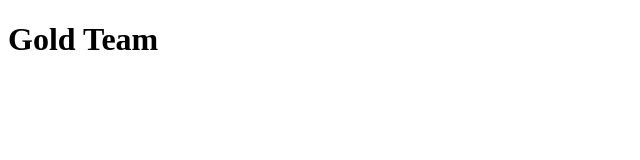
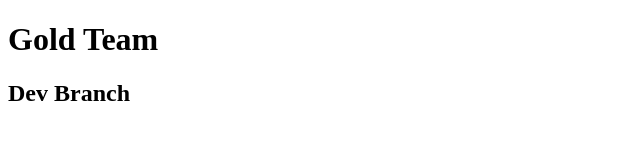
Before and after one commit to alisaidmoha1/goldteam, a plain HTML site: page index.html in a window 1280 px wide. Shown: the whole page, without its empty margins (0-640 px from the left). Drawn offline with Linux system fonts and the light colour scheme.

Commit message:
dev branch added

```diff
--- a/index.html
+++ b/index.html
@@ -7,6 +7,7 @@
     <title>Gold Team</title>
 </head>
 <h1>Gold Team</h1>
+<h2>Dev Branch</h2>
 <body>
 
 </body>
```
